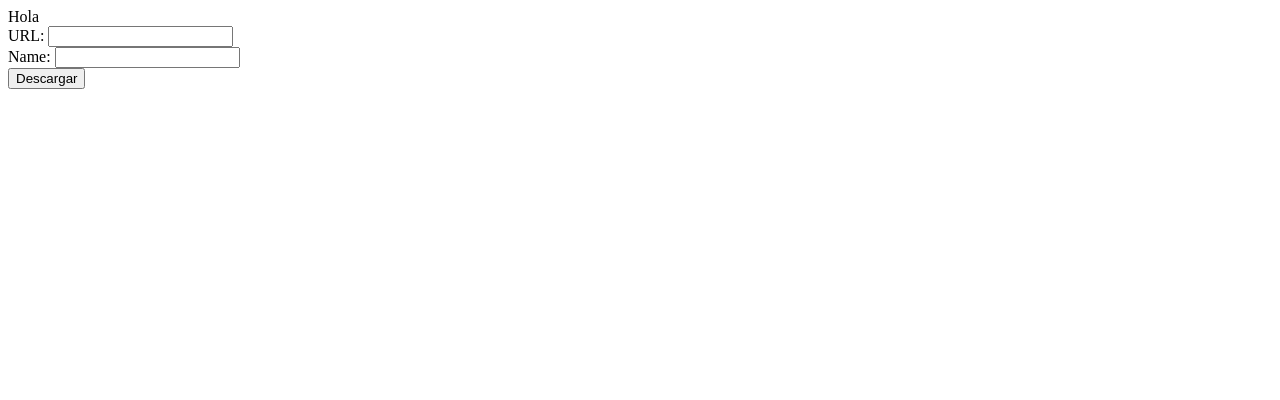
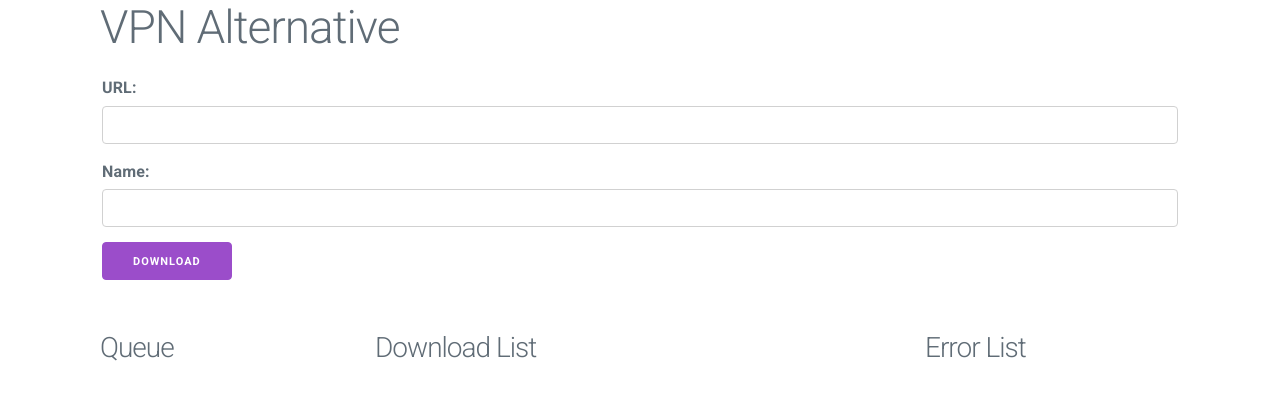
Before and after one commit to sandorml/downloader, a Flask app: template templates/index.html in a window 1280 px wide. Shown: the top 400 px of the page. Run offline with Flask 2, Linux system fonts and the light colour scheme; the template is opened without the code that fills it, so the values that code supplies are empty.

Commit message:
Styling and download feature

```diff
--- a/app.py
+++ b/app.py
@@ -1,13 +1,16 @@
-from flask import Flask, render_template, make_response, request
-from flask.json import jsonify
+from flask import Flask, render_template, make_response, request, send_from_directory
 import threading
 import urllib.request
 import time
 import signal
+import os
+
 
 app = Flask(__name__)
 
 download_list = []
+error_list = []
+
 
 @app.route('/',  methods=['GET', 'POST'])
 def index():
@@ -15,8 +18,14 @@
         url = request.form['url']
         name = request.form['name']
         download_list.append((url,name))
-    return make_response(render_template('index.html'))
 
+    downloads = os.listdir("./files")
+    downloads.pop(0)
+    return make_response(render_template('index.html', links = download_list, errors = error_list, downloads=downloads ))
+
+@app.route('/dl/<path:filename>', methods=['GET', 'POST'])
+def download(filename):
+    return send_from_directory(directory="./files", filename=filename)
 
 
 
@@ -26,20 +35,21 @@
         if len(download_list):
             url, name = download_list.pop()
             filename = f"files/{name}"
-            with urllib.request.urlopen(url) as file:
-                with open(filename, 'wb') as f:
-                    f.write(file.read())
+            try:
+                urllib.request.urlretrieve(url=url, filename=filename)
+            except:
+                error_list.append(f"{name} could not be downloaded")
         else:
-            # sleep = 1200
-            sleep = 2
+            sleep = 120
         time.sleep(sleep)
 
 
-hilo1 = threading.Thread(target=download)
-hilo1.start()
+
+thread = threading.Thread(target=download)
+thread.start()
 
 def signal_handler():
-    hilo1.join(1)
+    thread.join(1)
 
 signal.signal(signal.SIGINT , signal_handler)
 app.run(host='0.0.0.0', port=8000, debug=True)
--- a/templates/index.html
+++ b/templates/index.html
@@ -3,17 +3,54 @@
 <head>
     <meta charset="UTF-8">
     <meta name="viewport" content="width=device-width, initial-scale=1.0">
-    <title>Document</title>
+    <link rel="stylesheet" href="https://fonts.googleapis.com/css?family=Roboto:300,300italic,700,700italic">
+    <link rel="stylesheet" href="https://cdnjs.cloudflare.com/ajax/libs/normalize/8.0.1/normalize.css">
+    <link rel="stylesheet" href="https://cdnjs.cloudflare.com/ajax/libs/milligram/1.4.0/milligram.css">
+    <title>****</title>
 </head>
 <body>
-    Hola
+    <dir class="container">
+        <h1>VPN Alternative</h1>
+            <fieldset>
+            <form action="" method="post">
+                <label for="url">URL: </label>
+                <input type="text" id="url" name="url" /><br>
+                <label for="name">Name: </label>
+                <input type="text" id="name" name="name" /><br>
+                <button class="button" type="submit">Download</button>
+            </form>
+        </fieldset>
+    <div class="row">
 
-    <form action="" method="post">
-        <label for="url">URL: </label>
-        <input type="text" id="url" name="url" /><br>
-        <label for="name">Name: </label>
-        <input type="text" id="name" name="name" /><br>
-        <button type="submit">Descargar</button>
-    </form>
+        <div class="column column-25">
+            <h3>Queue</h3>
+            <ul>
+                {% for link in links %}
+                <li>{{ link[1] }} : <a href="{{ link[0] }}">{{ link[0] }}</a></li>
+                {% endfor %}
+            </ul>
+        </div>
+
+        <div class="column column-50">
+            <h3>Download List</h3>
+            <ul>
+                {% for download in downloads %}
+                <li><a href="/dl/{{ download }}">{{ download }}</a></li>
+                {% endfor %}
+            </ul>
+        </div>
+
+
+        <div class="column column-25">
+            <h3>Error List</h3>
+            <ol>
+                {% for error in errors %}
+                <li>{{error}}</li>
+                {% endfor %}
+            </ol>
+        </div>
+    </div>
+</dir>
+
 </body>
 </html>
```
